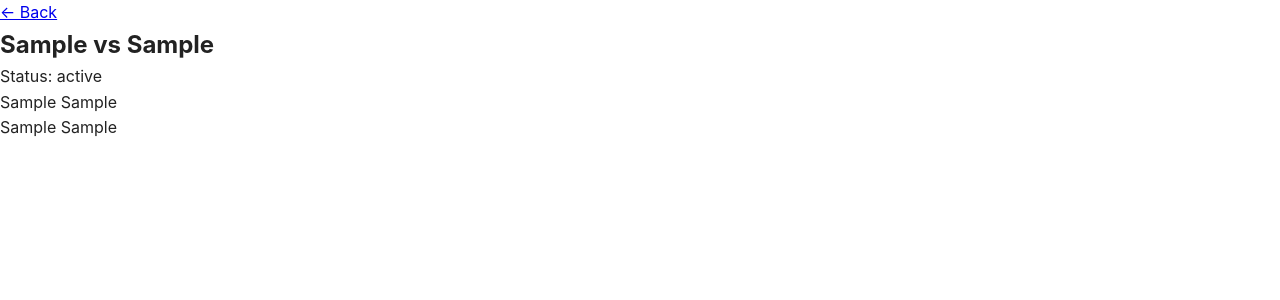
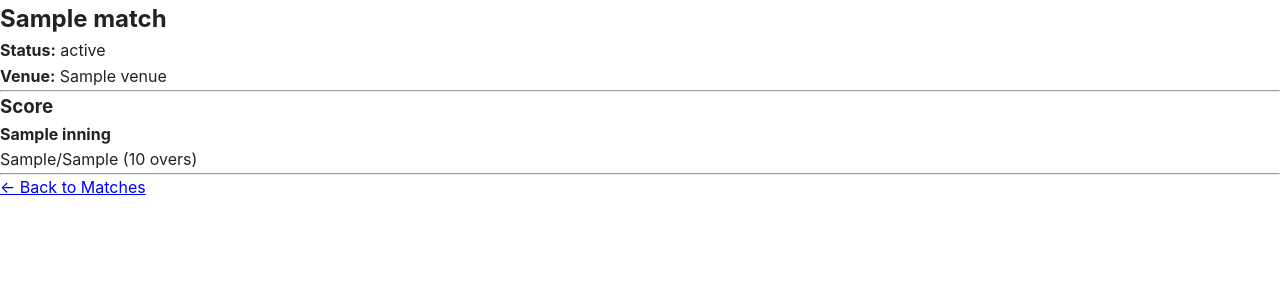
Before and after one commit to jaitapkarpranit-rgb/cricket-site, a Flask app: template templates/match.html in a window 1280 px wide. Shown: the top 300 px of the page. Run offline with Flask 3, Linux system fonts and the light colour scheme; the template is opened without the code that fills it: most values are stand-ins (such as "Sample title", 1, 10 or a date in 2020).

Commit message:
Handle missing score safely in match page

```diff
--- a/templates/match.html
+++ b/templates/match.html
@@ -1,18 +1,34 @@
 <!DOCTYPE html>
 <html>
 <head>
-    <title>{{ match.team1 }} vs {{ match.team2 }}</title>
+    <title>{{ match.name }}</title>
     <link rel="stylesheet" href="/static/css/style.css">
 </head>
 <body>
 
-<a href="/">← Back</a>
+<h2>{{ match.name }}</h2>
+<p><strong>Status:</strong> {{ match.status }}</p>
+<p><strong>Venue:</strong> {{ match.venue }}</p>
 
-<h2>{{ match.team1 }} vs {{ match.team2 }}</h2>
-<p>Status: {{ match.status }}</p>
+<hr>
 
-<p>{{ match.team1 }} {{ match.score1 }}</p>
-<p>{{ match.team2 }} {{ match.score2 }}</p>
+<h3>Score</h3>
+
+{% if match.score %}
+    {% for inning in match.score %}
+        <p>
+            <strong>{{ inning.inning }}</strong><br>
+            {{ inning.r }}/{{ inning.w }} ({{ inning.o }} overs)
+        </p>
+    {% endfor %}
+{% else %}
+    <p>Score not available yet.</p>
+{% endif %}
+
+
+<hr>
+
+<p><a href="/">← Back to Matches</a></p>
 
 </body>
 </html>
```
